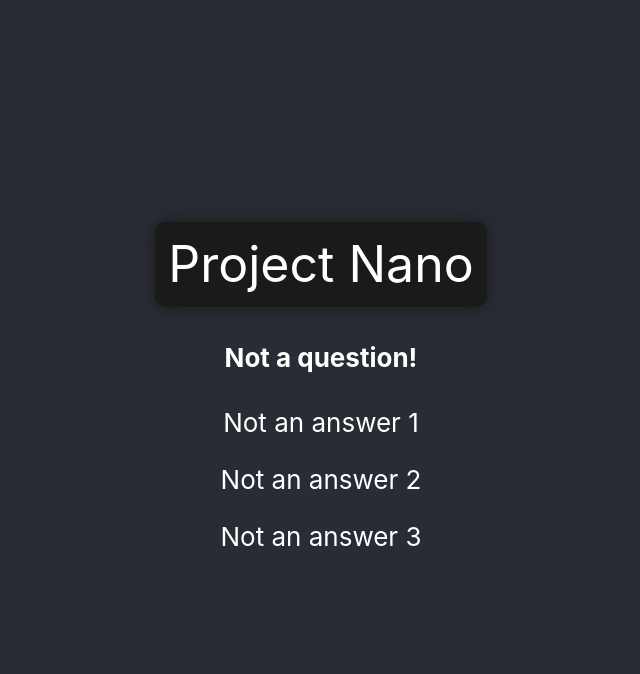
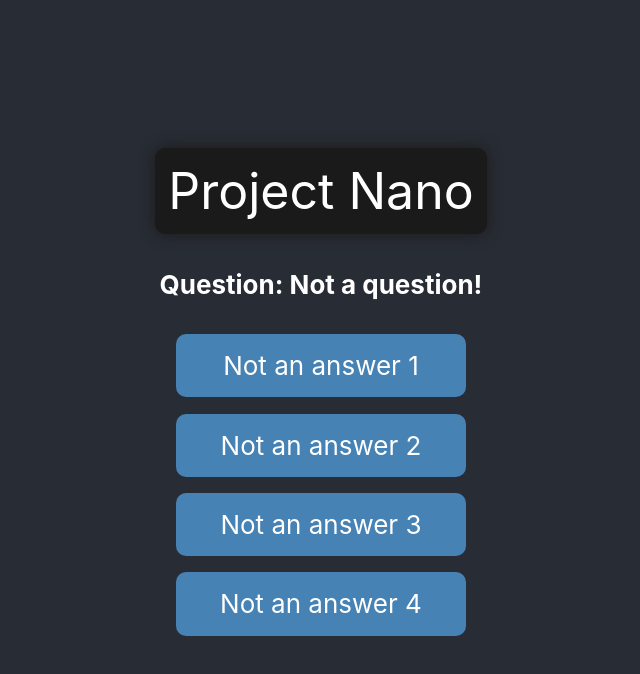
Before and after one commit to David-Goru/ProjectNano, a React (Create React App) app in the folder projectnano/: page / in a window 1280 px wide. Shown: the top 674 px of the page, without its empty margins (319-959 px from the left). Built offline with nearby package versions, Linux system fonts and the light colour scheme.

Commit message:
Added Answers functionality and style

```diff
--- /dev/null
+++ b/projectnano/src/Components/Answer.css
@@ -0,0 +1,22 @@
+.unselected {
+    border-radius: 10px;
+    background-color: steelblue;
+    padding: 5%;
+    margin: 5%;
+}
+
+.selected {
+    border-radius: 10px;
+    padding: 5%;
+    margin: 5%;
+}
+
+.correct {
+    background-color: darkgreen;
+    color: lightgreen;
+}
+
+.incorrect {
+    background-color: darkred;
+    color: lightcoral;
+}
--- a/projectnano/src/Components/Answer.js
+++ b/projectnano/src/Components/Answer.js
@@ -1,3 +1,9 @@
-export function Answer({ text }) {
-    return <p>{text}</p>;
+import './Answer.css';
+import { useState } from 'react';
+
+export function Answer({ answer }) {
+    const [selected, updateSelected] = useState(false);
+    const selectionClass = selected ? ("selected " + (answer.valid ? "correct" : "incorrect")) : "unselected";
+
+    return <div onClick={() => updateSelected(true)} className={selectionClass}> {answer.text}</div>;
 }
--- a/projectnano/src/Components/Answers.js
+++ b/projectnano/src/Components/Answers.js
@@ -1,10 +1,10 @@
 import { Answer } from "./Answer";
 
 export function Answers({ answers, questionIndex }) {
-    return answers.map(({ text }, index) =>
+    return answers.map((answer, index) =>
         <Answer
             key={questionIndex + "#" + index}
-            text={text}
+            answer={answer}
         />
     );
 }
--- a/projectnano/src/Components/App.js
+++ b/projectnano/src/Components/App.js
@@ -1,16 +1,36 @@
 import './App.css';
+import { useState } from 'react';
 import { Question } from './Question';
 import { Title } from './Title';
 
 function App() {
+    const [currentQuestion, updateCurrentQuestion] = useState(0);
+
     return (
         <div className="App">
             <header className="App-header">
                 <Title text="Project Nano" />
-                <Question />
+                <Question question={defaultQuestions[currentQuestion]} index={currentQuestion} />
             </header>
         </div>
     );
 }
 
+const defaultQuestions = [{
+    statement: "Not a question!",
+    answers: [{
+        text: "Not an answer 1",
+        valid: true
+    }, {
+        text: "Not an answer 2",
+        valid: false
+    }, {
+        text: "Not an answer 3",
+        valid: false
+    }, {
+        text: "Not an answer 4",
+        valid: false
+    }]
+}];
+
 export default App;
--- a/projectnano/src/Components/Question.js
+++ b/projectnano/src/Components/Question.js
@@ -1,10 +1,10 @@
 import { Answers } from "./Answers";
 
-export function Question({ question = "Not a question!", answers = [{ text: "Not an answer 1" }, { text: "Not an answer 2" }, { text: "Not an answer 3" }] }) {
+export function Question({ question, index }) {
     return (
         <div>
-            <h4> {question} </h4>
-            <Answers answers={answers} questionIndex={0} />
+            <h4>Question: {question.statement}</h4>
+            <Answers answers={question.answers} questionIndex={index} />
         </div>
     );
 }
```
Also changed, not shown: 1 other file (tests, documents, lock files or other folders).
